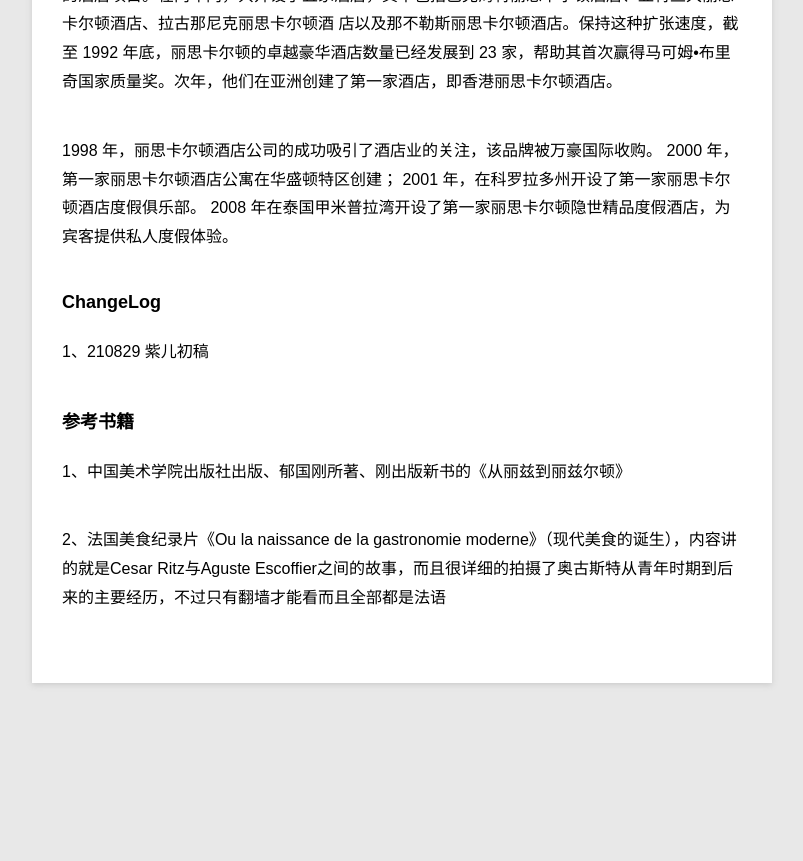
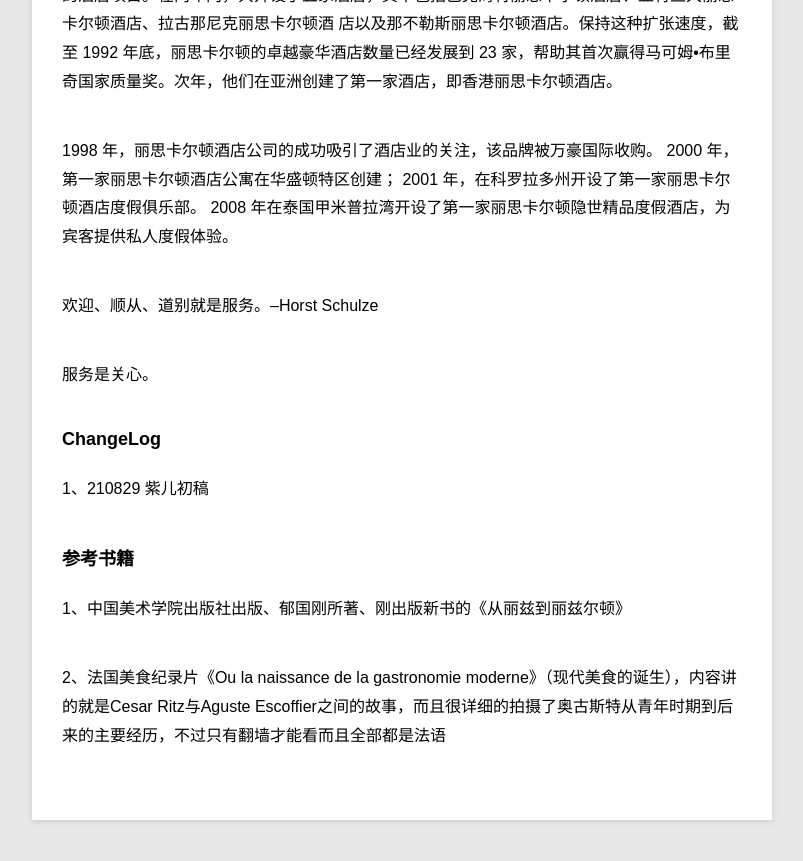
Before and after one commit to violettianjie/violettianjie.github.io, a Jekyll site: the page built from _posts/blog/2021-08-29-ritz.md, in a window 1280 px wide and 900 px high, scrolled down 4316 px. Shown: the top 861 px of the window, without its empty margins (78-881 px from the left). Built offline with Jekyll 4.4.1, drawn with Linux system fonts in a browser that asks for light colours; before the commit the page ends 5079 px from its top, so only the background shows below that.

Commit message:
Update 2021-08-29-ritz.md

```diff
--- a/_posts/blog/2021-08-29-ritz.md
+++ b/_posts/blog/2021-08-29-ritz.md
@@ -105,6 +105,10 @@ Ritz Carlton最早进入中国市场在1993年，官方中译为“丽嘉酒店
 2001 年，在科罗拉多州开设了第一家丽思卡尔顿酒店度假俱乐部。
 2008 年在泰国甲米普拉湾开设了第一家丽思卡尔顿隐世精品度假酒店，为宾客提供私人度假体验。
 
+欢迎、顺从、道别就是服务。--Horst Schulze
+
+服务是关心。
+
 
 ### ChangeLog
 
```
